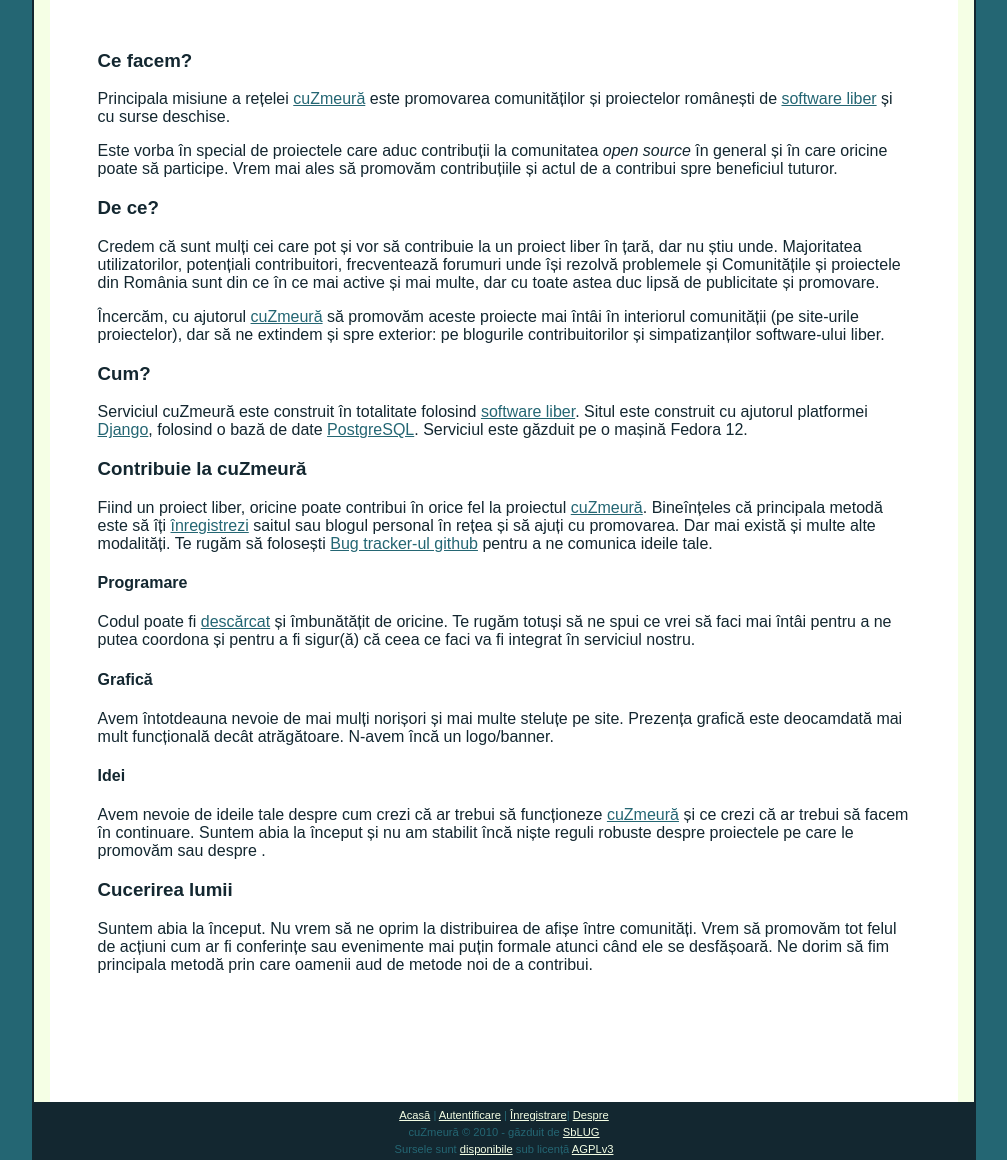
After one commit to iartarisi/cuZmeura, a Python web app: template templates/about.html in a window 1280 px wide. The commit adds this page. Shown: the part 164-1324 px from the top of the page, without its empty margins (136-1143 px from the left). Run offline with Jinja, Linux system fonts and the light colour scheme; the template is opened without the code that fills it, so the values that code supplies are empty.

Commit message:
added more text describing the network

```diff
--- /dev/null
+++ b/templates/about.html
@@ -0,0 +1,67 @@
+{% extends 'base.html' %}
+
+{% block content %}
+<h3>Ce facem?</h3>
+
+<p>Principala misiune a rețelei <a href="http://cuzmeura.org">cuZmeură</a>
+este promovarea comunităților și proiectelor românești
+de <a href="http://www.gnu.org/philosophy/free-sw.ro.html">software liber</a>
+și cu surse deschise.</p>
+<p>Este vorba în special de proiectele care aduc contribuții la
+comunitatea <em>open source</em> în general și în care oricine poate să
+participe. Vrem mai ales să promovăm contribuțiile și actul de a contribui
+spre beneficiul tuturor.</p>
+
+<h3>De ce?</h3>
+<p>Credem că sunt mulți cei care pot și vor să contribuie la un proiect liber
+în țară, dar nu știu unde. Majoritatea utilizatorilor, potențiali
+contribuitori, frecventează forumuri unde își rezolvă problemele și
+Comunitățile și proiectele din România sunt din ce în ce mai active și mai
+multe, dar cu toate astea duc lipsă de publicitate și promovare.</p>
+<p>Încercăm, cu ajutorul <a href="http://cuzmeura.org">cuZmeură</a> să
+promovăm aceste proiecte mai întâi în interiorul comunității (pe site-urile
+proiectelor), dar să ne extindem și spre exterior: pe blogurile
+contribuitorilor și simpatizanților software-ului liber.</p>
+
+<h3>Cum?</h3>
+
+<p>Serviciul cuZmeură este construit în totalitate
+folosind <a href="http://www.gnu.org/philosophy/free-sw.ro.html">software
+liber</a>. Situl este construit cu ajutorul
+platformei <a href="http://djangoproject.com">Django</a>, folosind o bază de
+date <a href="http://postgresql.org">PostgreSQL</a>. Serviciul este găzduit pe
+o mașină Fedora 12. </p>
+
+<h3>Contribuie la cuZmeură</h3>
+<p>Fiind un proiect liber, oricine poate contribui în orice fel la
+proiectul <a href="http://cuzmeura.org">cuZmeură</a>. Bineînțeles că
+principala metodă este să îți <a href="/user/register/">înregistrezi</a>
+saitul sau blogul personal în rețea și să ajuți cu promovarea. Dar mai există
+și multe alte modalități. Te rugăm să
+folosești <a href="http://github.com/mapleoin/cuZmeura/issues">Bug tracker-ul
+github</a> pentru a ne comunica ideile tale. </p>
+
+<h4>Programare</h4>
+<p>Codul poate fi <a href="http://github.com/mapleoin/cuZmeura">descărcat</a>
+și îmbunătățit de oricine. Te rugăm totuși să ne spui ce vrei să faci mai
+întâi pentru a ne putea coordona și pentru a fi sigur(ă) că ceea ce faci va fi
+integrat în serviciul nostru.</p>
+
+<h4>Grafică</h4>
+<p>Avem întotdeauna nevoie de mai mulți norișori și mai multe steluțe pe
+site. Prezența grafică este deocamdată mai mult funcțională decât
+atrăgătoare. N-avem încă un logo/banner.</p>
+
+<h4>Idei</h4>
+<p>Avem nevoie de ideile tale despre cum crezi că ar trebui să
+funcționeze <a href="http://cuzmeura.org">cuZmeură</a> și ce crezi că ar
+trebui să facem în continuare. Suntem abia la început și nu am stabilit încă
+niște reguli robuste despre proiectele pe care le promovăm sau despre .</p>
+
+<h3>Cucerirea lumii</h3>
+<p>Suntem abia la început. Nu vrem să ne oprim la distribuirea de afișe între
+comunități. Vrem să promovăm tot felul de acțiuni cum ar fi conferințe sau
+evenimente mai puțin formale atunci când ele se desfășoară. Ne dorim să fim
+principala metodă prin care oamenii aud de metode noi de a contribui.</p>
+
+{% endblock %}
--- a/templates/base.html
+++ b/templates/base.html
@@ -36,6 +36,17 @@
     </div>
 
     <div id="smallprint">
+      <p>
+        <a href="/">Acasă</a> |
+        {% if user.is_authenticated %}
+        <a href="/user/profile/">Profil</a> |
+        <a href="/logout/">Ieșire</a>|
+        {% else %}
+        <a href="/login/">Autentificare</a> |
+        <a href="/user/register/">Înregistrare</a>|
+        {% endif %}
+        <a href="/about/">Despre</a>
+      </p>
       <p>cuZmeură © 2010 - găzduit de <a href="http://sblug.ro">SbLUG</a></p>
       <p>Sursele
       sunt <a href="http://github.com/mapleoin/cuZmeura">disponibile</a> sub
--- a/templates/register.html
+++ b/templates/register.html
@@ -19,6 +19,10 @@
       </form>
     </div>
   {% endif %}
+    <h3>De ce să te înregistrezi?</h3>
+    <p>După ce te-ai înregistrat vei putea să monitorizezi contribuția ta la
+    rețeaua <a href="http://cuzmeura.org">cuZmeură</a> cu un snippet
+    individualizat pentru saitul tău.</p>
 
   {% if thanks %}
     <p>Îți mulțumim pentru înregistrare. Ți-am trimis un e-mail cu instrucțiuni
--- a/urls.py
+++ b/urls.py
@@ -5,7 +5,6 @@ from ads.index import index
 from ads.serve import serve_ad
 from ads.user import *
 
-# Uncomment the next two lines to enable the admin:
 from django.contrib import admin
 admin.autodiscover()
 
@@ -14,6 +13,7 @@ urlpatterns = patterns('',
     (r'^login/$', 'django.contrib.auth.views.login',
      {'template_name': 'login.html'}),
     (r'^logout/$', 'django.contrib.auth.views.logout', {'next_page': '/'}),
+    (r'^about/$', direct_to_template, { 'template': 'about.html'}),
 
     (r'^serve/(\w+)?/?(\d+x\d+)?$', serve_ad),
 
```
Also changed, not shown: templates/index.html (+9 -9 lines).
